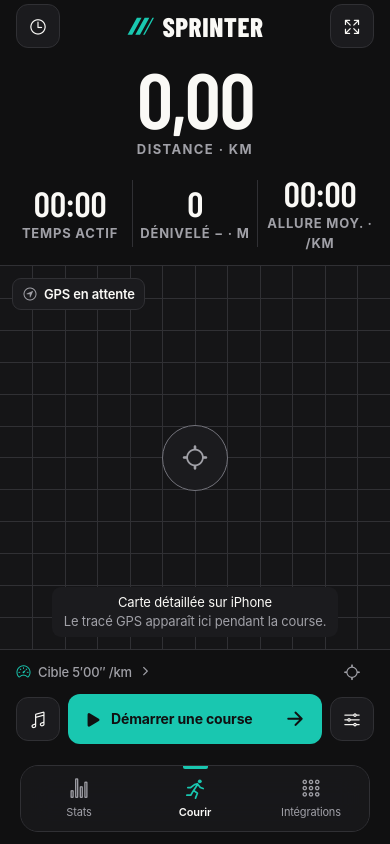
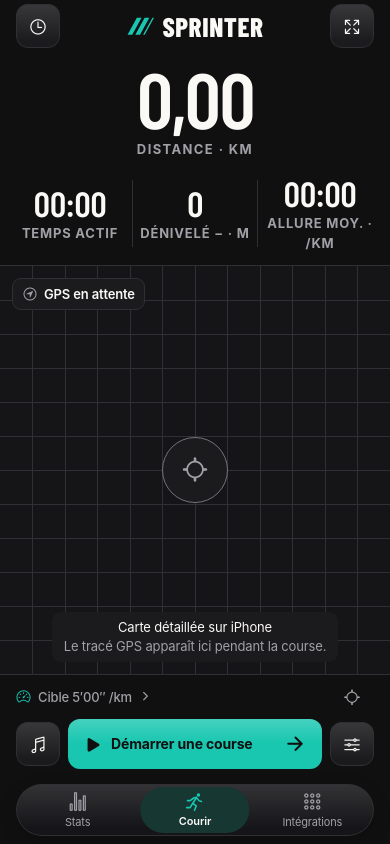
Before and after one commit to Flombt/Sprinter, a React Native app: screen /Tabs in a window 390 px wide. Built offline with nearby package versions, Linux system fonts and the light colour scheme; what expo-task-manager would draw is missing.

Commit message:
Affiner la navigation et partager les surfaces Liquid Glass

```diff
--- /dev/null
+++ b/src/ui/GlassSurface.tsx
@@ -0,0 +1,79 @@
+import { BlurView } from 'expo-blur';
+import { GlassView, isGlassEffectAPIAvailable, isLiquidGlassAvailable } from 'expo-glass-effect';
+import { LinearGradient } from 'expo-linear-gradient';
+import { Platform, StyleSheet, View } from 'react-native';
+import { useTheme } from './theme';
+
+export function hasNativeGlass(reduceTransparency: boolean) {
+  return (
+    !reduceTransparency && Platform.OS === 'ios' && isLiquidGlassAvailable() && isGlassEffectAPIAvailable()
+  );
+}
+
+type GlassSurfaceProps = {
+  radius: number;
+  kind?: 'control' | 'dock' | 'solid';
+  color?: string;
+  pressed?: boolean;
+};
+
+export function GlassSurface({ radius, kind = 'control', color, pressed }: GlassSurfaceProps) {
+  const { colors, reduceTransparency } = useTheme();
+  const solid = kind === 'solid';
+  const dock = kind === 'dock';
+  const native = !solid && hasNativeGlass(reduceTransparency);
+  const blur = dock && !reduceTransparency && !native && Platform.OS !== 'android';
+  const scheme = colors.dark ? 'dark' : 'light';
+  const tint = colors.dark
+    ? dock
+      ? 'rgba(24,24,28,0.78)'
+      : 'rgba(35,35,40,0.80)'
+    : dock
+      ? 'rgba(255,255,255,0.78)'
+      : 'rgba(255,255,255,0.84)';
+  const base =
+    solid || reduceTransparency || (!native && !blur)
+      ? pressed && reduceTransparency && !solid
+        ? colors.raised
+        : (color ?? colors.surface)
+      : 'transparent';
+  const edge = solid ? 'rgba(255,255,255,0.19)' : colors.dark ? 'rgba(255,255,255,0.13)' : '#FFFFFF';
+  const fill = [StyleSheet.absoluteFill, { borderRadius: radius }];
+
+  return (
+    <View
+      accessible={false}
+      accessibilityElementsHidden
+      importantForAccessibility="no-hide-descendants"
+      pointerEvents="none"
+      style={[fill, { backgroundColor: base, overflow: 'hidden' }]}
+    >
+      {native && <GlassView colorScheme={scheme} glassEffectStyle="regular" tintColor={tint} style={fill} />}
+      {blur && (
+        <>
+          <BlurView tint={scheme} intensity={40} style={StyleSheet.absoluteFill} />
+          <View style={[StyleSheet.absoluteFill, { backgroundColor: tint }]} />
+        </>
+      )}
+      {!reduceTransparency && (
+        <LinearGradient
+          colors={[edge, 'rgba(255,255,255,0)']}
+          locations={[0, solid ? 0.48 : 0.85]}
+          style={StyleSheet.absoluteFill}
+        />
+      )}
+      {pressed && (
+        <View
+          style={[
+            StyleSheet.absoluteFill,
+            {
+              backgroundColor:
+                !reduceTransparency && colors.dark && !solid ? 'rgba(255,255,255,0.10)' : 'rgba(0,0,0,0.08)',
+            },
+          ]}
+        />
+      )}
+      {!solid && <View style={[fill, { borderWidth: StyleSheet.hairlineWidth, borderColor: colors.line }]} />}
+    </View>
+  );
+}
--- a/src/ui/HoldToFinish.tsx
+++ b/src/ui/HoldToFinish.tsx
@@ -4,6 +4,7 @@ import { Copy, Icon } from './components';
 import { haptic } from './haptics';
 import { useTheme } from './theme';
 import { interaction, radii, spacing } from './tokens';
+import { GlassSurface } from './GlassSurface';
 
 const holdDuration = 1000;
 const finishAction = [{ name: 'activate', label: 'Confirmer la fin de la course' }];
@@ -100,12 +101,13 @@ export function HoldToFinish({
       style={[
         styles.button,
         {
-          backgroundColor: colors.raised,
+          backgroundColor: disabled ? colors.raised : 'transparent',
           borderColor: colors.line,
           opacity: disabled ? interaction.disabledOpacity : 1,
         },
       ]}
     >
+      {!disabled && <GlassSurface radius={radii.button} color={colors.raised} />}
       <Animated.View
         pointerEvents="none"
         accessible={false}
--- a/src/ui/components.tsx
+++ b/src/ui/components.tsx
@@ -30,6 +30,7 @@ import {
 import { useBottomBarInset } from './layout';
 import { ScreenEntrance } from './motion';
 import { haptic, type HapticFeedback } from './haptics';
+import { GlassSurface } from './GlassSurface';
 
 export type IconName = React.ComponentProps<typeof Ionicons>['name'];
 export function Copy({
@@ -144,6 +145,7 @@ export function Button({
               ? colors.raised
               : 'transparent';
   const showArrow = arrow && primary;
+  const glass = !disabled && (kind !== 'quiet' || onHero || danger);
   useEffect(() => {
     if (reduceMotion || disabled) {
       scale.stopAnimation();
@@ -188,16 +190,26 @@ export function Button({
           showArrow && { justifyContent: 'space-between' },
           highContrast && (disabled || !primary) && { borderWidth: 1, borderColor: colors.line },
           {
-            backgroundColor,
+            backgroundColor: glass ? 'transparent' : backgroundColor,
             opacity:
               disabled && !highContrast
                 ? interaction.disabledOpacity
-                : pressed
+                : pressed && !glass
                   ? interaction.pressedOpacity
                   : 1,
           },
         ]}
       >
+        {({ pressed }) => (
+          <>
+            {glass && (
+              <GlassSurface
+                radius={radii.button}
+                kind={primary || danger || onHero ? 'solid' : 'control'}
+                color={backgroundColor}
+                pressed={pressed}
+              />
+            )}
             {children ?? (
               <>
                 <View style={styles.buttonLabel}>
@@ -215,6 +227,8 @@ export function Button({
                   </Copy>
                 </View>
                 {showArrow && <Icon name="arrow-forward" size={22} color={color} />}
+              </>
+            )}
           </>
         )}
       </Pressable>
@@ -249,6 +263,7 @@ export function IconButton({
   delayLongPress?: number;
 }) {
   const { colors } = useTheme();
+  const glass = !disabled && !paper && (!quiet || square);
   const press = () => {
     if (feedback !== 'none') haptic[feedback]();
     onPress();
@@ -268,12 +283,13 @@ export function IconButton({
         styles.iconButton,
         square && {
           borderRadius: radii.control,
-          borderWidth: 1,
+          borderWidth: glass ? 0 : 1,
           borderColor: paper ? paperColors.line : colors.line,
         },
         {
-          backgroundColor:
-            square && pressed
+          backgroundColor: glass
+            ? 'transparent'
+            : square && pressed
               ? paper
                 ? paperColors.pressed
                 : colors.raised
@@ -284,13 +300,24 @@ export function IconButton({
             ? square
               ? 0.3
               : interaction.disabledOpacity
-            : pressed
+            : pressed && !glass
               ? interaction.pressedOpacity
               : 1,
         },
       ]}
     >
+      {({ pressed }) => (
+        <>
+          {glass && (
+            <GlassSurface
+              radius={square ? radii.control : radii.pill}
+              color={quiet ? colors.background : colors.surface}
+              pressed={pressed}
+            />
+          )}
           <Icon name={icon} size={square ? 19 : 22} color={paper ? colors.heroText : colors.text} />
+        </>
+      )}
     </Pressable>
   );
 }
--- a/src/ui/navigation.tsx
+++ b/src/ui/navigation.tsx
@@ -1,11 +1,10 @@
-import { interaction, typography } from './tokens';
+import { interaction, layout, radii, typography } from './tokens';
 import { RunnerGlyph } from './brand';
 import { Copy, Icon, type IconName } from './components';
 import { memo, useEffect, useRef, useState, type ReactNode } from 'react';
-import { Animated, Platform, Pressable, StyleSheet, View } from 'react-native';
+import { Animated, Easing, Platform, Pressable, StyleSheet, View } from 'react-native';
 import { useSafeAreaInsets } from 'react-native-safe-area-context';
-import { BlurView } from 'expo-blur';
-import { GlassView, isLiquidGlassAvailable } from 'expo-glass-effect';
+import { GlassSurface, hasNativeGlass } from './GlassSurface';
 import { useTheme } from './theme';
 import { haptic } from './haptics';
 
@@ -17,11 +16,12 @@ export interface TabItem<T extends string> {
 }
 
 export function TabPane({ visible, children }: { visible: boolean; children: ReactNode }) {
-  const { reduceMotion } = useTheme();
+  const { reduceMotion, reduceTransparency } = useTheme();
+  const fade = !reduceMotion && !hasNativeGlass(reduceTransparency);
   const opacity = useRef(new Animated.Value(1)).current;
 
   useEffect(() => {
-    if (!visible || reduceMotion) {
+    if (!visible || !fade) {
       opacity.setValue(1);
       return;
     }
@@ -33,7 +33,7 @@ export function TabPane({ visible, children }: { visible: boolean; children: Rea
     });
     animation.start();
     return () => animation.stop();
-  }, [visible, reduceMotion, opacity]);
+  }, [visible, fade, opacity]);
 
   return (
     <Animated.View
@@ -62,8 +62,7 @@ function BottomTabsView<T extends string>({
   hidden?: boolean;
 }) {
   const insets = useSafeAreaInsets(),
-    { colors, reduceMotion, reduceTransparency } = useTheme();
-  const accent = colors.accent;
+    { colors, reduceMotion } = useTheme();
   const [width, setWidth] = useState(0),
     x = useRef(new Animated.Value(0)).current,
     positioned = useRef(false);
@@ -83,7 +82,8 @@ function BottomTabsView<T extends string>({
     }
     const animation = Animated.timing(x, {
       toValue: index * itemWidth,
-      duration: 180,
+      duration: 220,
+      easing: Easing.out(Easing.cubic),
       useNativeDriver: Platform.OS !== 'web',
     });
     animation.start();
@@ -108,7 +108,7 @@ function BottomTabsView<T extends string>({
     <Animated.View
       accessibilityRole="tablist"
       accessibilityLabel="Navigation principale"
-      pointerEvents={hidden ? 'none' : 'auto'}
+      pointerEvents={hidden ? 'none' : 'box-none'}
       aria-hidden={hidden}
       accessibilityElementsHidden={hidden}
       importantForAccessibility={hidden ? 'no-hide-descendants' : 'auto'}
@@ -123,46 +123,22 @@ function BottomTabsView<T extends string>({
         bottom: 0,
         left: 0,
         right: 0,
-        paddingHorizontal: 20,
-        paddingTop: 10,
-        paddingBottom: Math.max(12, insets.bottom),
+        paddingHorizontal: 16,
+        paddingTop: 4,
+        paddingBottom: Math.max(8, insets.bottom),
         transform: [{ translateY: Animated.multiply(slide, height || 150) }],
       }}
     >
-      <View
-        style={{
-          borderRadius: 18,
-          overflow: 'hidden',
-          borderWidth: 1,
-          borderColor: colors.line,
-          backgroundColor: colors.glass,
-        }}
-      >
-        <View pointerEvents="none" accessible={false} style={StyleSheet.absoluteFill}>
-          {!reduceTransparency &&
-            (Platform.OS === 'ios' && isLiquidGlassAvailable() ? (
-              <GlassView
-                colorScheme={colors.dark ? 'dark' : 'light'}
-                glassEffectStyle="regular"
-                style={StyleSheet.absoluteFill}
-              />
-            ) : (
-              Platform.OS !== 'android' && (
-                <BlurView
-                  tint={colors.dark ? 'dark' : 'light'}
-                  intensity={70}
-                  style={StyleSheet.absoluteFill}
-                />
-              )
-            ))}
-        </View>
-        <View onLayout={(event) => setWidth(event.nativeEvent.layout.width)} style={{ flexDirection: 'row' }}>
+      <View style={styles.dock}>
+        <GlassSurface kind="dock" radius={radii.pill} />
+        <View onLayout={(event) => setWidth(event.nativeEvent.layout.width)} style={styles.row}>
           {width > 0 && (
             <Animated.View
               pointerEvents="none"
               style={{
                 position: 'absolute',
                 top: 0,
+                bottom: 0,
                 left: 0,
                 width: itemWidth,
                 alignItems: 'center',
@@ -171,18 +147,17 @@ function BottomTabsView<T extends string>({
             >
               <View
                 style={{
-                  width: 25,
-                  height: 3,
-                  borderBottomLeftRadius: 2,
-                  borderBottomRightRadius: 2,
-                  backgroundColor: accent,
+                  width: Math.max(0, Math.min(118, itemWidth - 8)),
+                  flex: 1,
+                  borderRadius: radii.pill,
+                  backgroundColor: colors.accentSoft,
                 }}
               />
             </Animated.View>
           )}
           {items.map((item) => {
             const selected = value === item.key,
-              color = selected ? accent : colors.secondary;
+              color = selected ? colors.accentText : colors.secondary;
             return (
               <Pressable
                 key={item.key}
@@ -198,19 +173,19 @@ function BottomTabsView<T extends string>({
                 style={({ pressed }) => ({
                   flex: 1,
                   minWidth: 0,
-                  minHeight: 64,
-                  paddingVertical: 11,
+                  minHeight: layout.touch,
+                  paddingVertical: 3,
                   paddingHorizontal: 4,
                   alignItems: 'center',
                   justifyContent: 'center',
-                  gap: 4,
+                  gap: 1,
                   opacity: pressed ? interaction.pressedOpacity : 1,
                 })}
               >
                 {item.key === 'home' ? (
-                  <RunnerGlyph size={23} color={color} />
+                  <RunnerGlyph size={21} color={color} />
                 ) : (
-                  <Icon name={item.icon} size={21} color={color} />
+                  <Icon name={item.icon} size={20} color={color} />
                 )}
                 <Copy
                   variant="bodyCompact"
@@ -233,4 +208,15 @@ function BottomTabsView<T extends string>({
   );
 }
 
+const styles = StyleSheet.create({
+  dock: {
+    alignSelf: 'center',
+    width: '100%',
+    maxWidth: 500,
+    borderRadius: radii.pill,
+    boxShadow: '0px 5px 18px rgba(0,0,0,0.18)',
+  },
+  row: { flexDirection: 'row', margin: 3 },
+});
+
 export const BottomTabs = memo(BottomTabsView) as typeof BottomTabsView;
```
Lines whose indentation alone changed are shown as unchanged.
